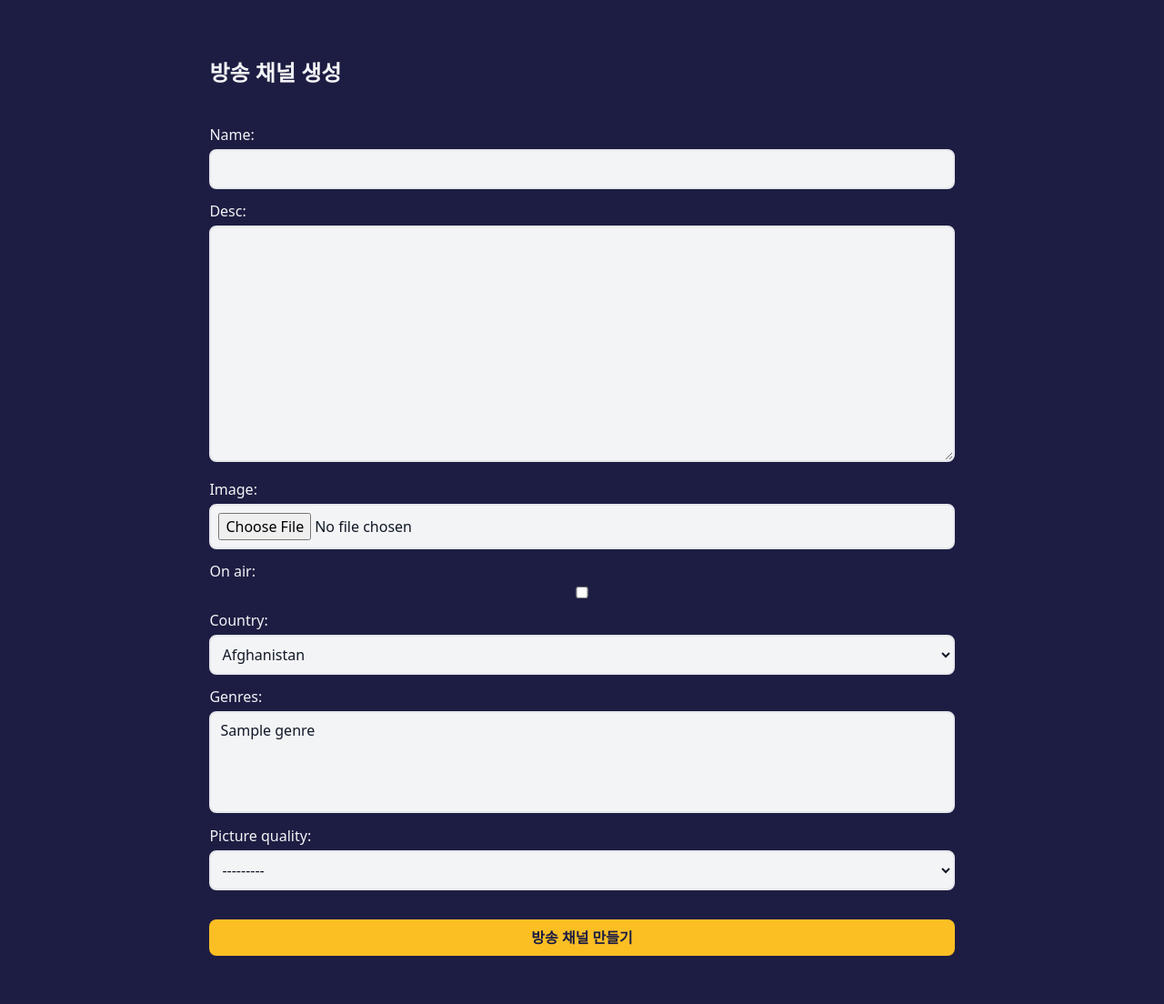
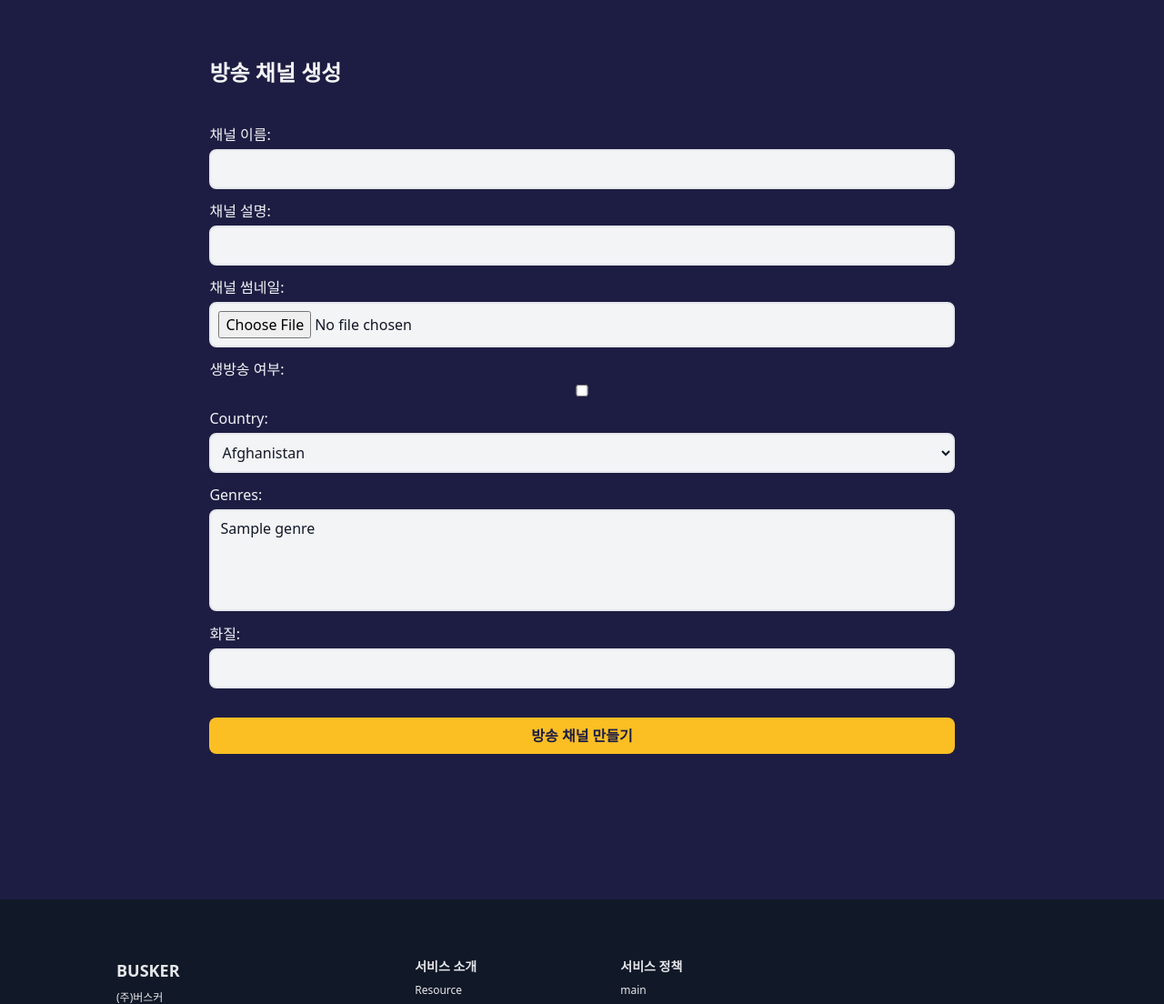
Before and after one commit to igoo-Y/busker_pipenv, a Django app: page /broadcasts/create/ in a window 1280 px wide. Shown: the part 56-1160 px from the top of the page at 91% size. Run offline with Django 3.2, Linux system fonts and the light colour scheme; tables that the repository leaves empty hold one stand-in row (values such as "Sample post"); style sheets or scripts are compiled from the project's sources.

Commit message:
update broadcast

```diff
--- a/broadcasts/forms.py
+++ b/broadcasts/forms.py
@@ -1,6 +1,7 @@
 from django import forms
 from django.forms import models
 from . import models
+from django_countries.fields import CountryField
 
 
 class CreateBroadcastForm(forms.ModelForm):
@@ -16,6 +17,12 @@
             "picture_quality",
         )
 
+    name = forms.CharField(label="채널 이름")
+    desc = forms.CharField(label="채널 설명")
+    image = forms.ImageField(label="채널 썸네일")
+    on_air = forms.BooleanField(label="생방송 여부")
+    picture_quality = forms.CharField(label="화질")
+
     def clean_genres(self):
         genres = self.cleaned_data["genres"]
         if len(genres) > 2:
--- a/broadcasts/models.py
+++ b/broadcasts/models.py
@@ -58,7 +58,7 @@
         default="broadcast_images/no_image.png",
     )
     on_air = models.BooleanField(default=False)
-    country = CountryField(blank_label="(select country)", default="kr")
+    country = CountryField(blank_label="(select country)", default="South Korea")
     genres = models.ManyToManyField("Genre", blank=True)
     picture_quality = models.ForeignKey(
         "PictureQuality", on_delete=models.SET_NULL, null=True, blank=True
--- a/templates/broadcasts/broadcast_create.html
+++ b/templates/broadcasts/broadcast_create.html
@@ -1,6 +1,6 @@
 {% extends "base.html" %}
 
-{% block page_title %}{{broadcast.name}}{% endblock page_title %}
+{% block page_title %}채널 생성하기{% endblock page_title %}
 
 {% block content %}
 <div class="container w-4/5 mt-16 mb-40 mx-auto">
--- a/templates/broadcasts/broadcast_detail.html
+++ b/templates/broadcasts/broadcast_detail.html
@@ -16,10 +16,10 @@
     <div>
         <div class="flex justify-between mb-1">
             <span class="font-bold text-3xl">{{broadcast.name}}</span>
-            {% if broadcast.host == user %}
-                <a href="{% url 'broadcasts:update' pk=broadcast.pk %}">내 채널 수정하기</a>
-            {% endif %}
             <div>
+                {% if broadcast.host == user %}
+                    <a href="{% url 'broadcasts:update' pk=broadcast.pk %}" class="btn bg-yellow-400 rounded-full px-3 text-sm ml-3">내 채널 수정하기</a>
+                {% endif %}
                 <a href="#"><span class="btn bg-indigo-400 rounded-full px-3 text-sm ml-3">화질설정</span></a>
                 <a href="#"><span class="btn bg-indigo-400 rounded-full px-3 text-sm ml-3">구독</span></a>
                 <a href="#"><span class="btn bg-indigo-400 rounded-full px-3 text-sm ml-3">후원하기</span></a>
--- a/templates/broadcasts/broadcast_update.html
+++ b/templates/broadcasts/broadcast_update.html
@@ -1,13 +1,13 @@
 {% extends "base.html" %}
 
-{% block page_title %}{{broadcast.name}}{% endblock page_title %}
+{% block page_title %}채널 수정하기{% endblock page_title %}
 
 {% block content %}
 
 <div class="container w-4/5 mt-16 mb-40 mx-auto">
     <div class="w-4/5 mx-auto">
-        <h1 class="font-bold text-2xl mb-10">방송 채널 생성</h1>
-    <form action="{% url 'broadcasts:create' %}" method="POST" enctype="multipart/form-data">
+        <h1 class="font-bold text-2xl mb-10">방송 채널 수정</h1>
+    <form action="{% url 'broadcasts:update' broadcast.pk %}" method="POST" enctype="multipart/form-data">
         {% csrf_token %}
         {{form.as_p}}
         <button type="submit" class="btn w-full">수정하기</button>
```
